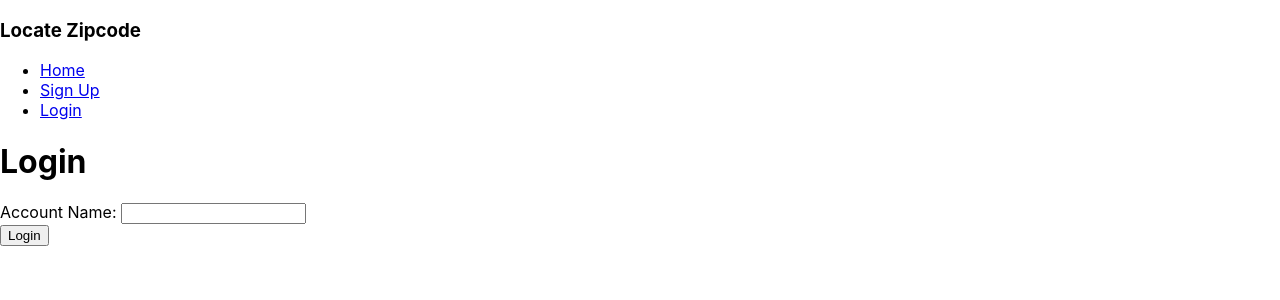
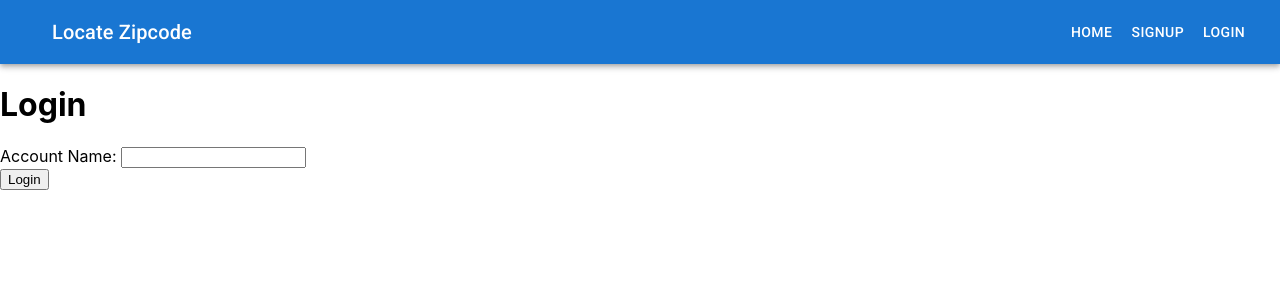
Before and after one commit to thyoon515/phase-2-project, a React (Create React App) app: page /login in a window 1280 px wide. Shown: the top 300 px of the page. Built offline with nearby package versions, Linux system fonts and the light colour scheme; data requests are answered from the project's data file.

Commit message:
Add Material UI to NavBar

```diff
--- a/package.json
+++ b/package.json
@@ -3,6 +3,10 @@
   "version": "0.1.0",
   "private": true,
   "dependencies": {
+    "@emotion/react": "^11.9.3",
+    "@emotion/styled": "^11.9.3",
+    "@mui/icons-material": "^5.8.4",
+    "@mui/material": "^5.9.2",
     "@testing-library/jest-dom": "^5.16.4",
     "@testing-library/react": "^13.3.0",
     "@testing-library/user-event": "^13.5.0",
--- a/public/index.html
+++ b/public/index.html
@@ -9,6 +9,16 @@
       name="description"
       content="Web site created using create-react-app"
     />
+
+    <link
+      rel="stylesheet"
+      href="https://fonts.googleapis.com/css?family=Roboto:300,400,500,700&display=swap"
+    />
+    <link
+      rel="stylesheet"
+      href="https://fonts.googleapis.com/icon?family=Material+Icons"
+    />
+
     <link rel="apple-touch-icon" href="%PUBLIC_URL%/logo192.png" />
     <!--
       manifest.json provides metadata used when your web app is installed on a
--- a/src/components/Zipcode/EnterZipcode.jsx
+++ b/src/components/Zipcode/EnterZipcode.jsx
@@ -28,7 +28,7 @@
     fetch(`http://api.zippopotam.us/us/${formData.zipcode}`)
       .then(res => {
         if(!res.ok){
-          throw Error('result not found, try another')
+          throw Error('Invalid zipcode, try another')
         }
         return res.json()})
       .then(data => {
--- a/src/components/navigation/NavBar.jsx
+++ b/src/components/navigation/NavBar.jsx
@@ -1,5 +1,12 @@
 import React from 'react';
 import { Link } from 'react-router-dom';
+import AppBar from '@mui/material/AppBar';
+import Box from '@mui/material/Box';
+import Toolbar from '@mui/material/Toolbar';
+import Typography from '@mui/material/Typography';
+import Button from '@mui/material/Button';
+import IconButton from '@mui/material/IconButton';
+
 
 const NavBar = ({ loggedIn, logoutGuest }) => {
 
@@ -10,29 +17,44 @@
 
   const loggedInLinks = () => {
     return(
-      <ul>
-        <li><Link to="/">Home</Link></li>
-        <li><Link to="/enterZipcode">Enter Zipcode</Link></li>
-        <li><a href='#' onClick={ logout }>Logout</a></li>
-      </ul>
+      <>
+        <Button color="inherit" component={ Link } to="/">Home</Button>
+        <Button color="inherit" component={ Link } to="/enterZipcode">Enter Zipcode</Button>
+        <Button color="inherit" onClick={ logout }>Logout</Button>
+      </>
     )
   }
 
   const loggedOutLinks = () => {
     return(
-      <ul>
-        <li><Link to="/">Home</Link></li>
-        <li><Link to="/signup">Sign Up</Link></li>
-        <li><Link to="/login">Login</Link></li>
-      </ul>
+      <>
+        <Button color="inherit" component={ Link } to="/">Home</Button>
+        <Button color="inherit" component={ Link } to="/signup">Signup</Button>
+        <Button color="inherit" component={ Link } to="/login">Login</Button>
+      </>
     )
   }
 
   return (
-    <div>
-      <h3>Locate Zipcode</h3>
-      { loggedIn ? loggedInLinks() : loggedOutLinks() }
-    </div>
+      <Box sx={{ flexGrow: 1 }}>
+        <AppBar position="static">
+          <Toolbar>
+            <IconButton
+              size="large"
+              edge="start"
+              color="inherit"
+              aria-label="menu"
+              sx={{ mr: 2 }}
+            >
+
+            </IconButton>
+            <Typography variant="h6" component="div" sx={{ flexGrow: 1 }}>
+              Locate Zipcode
+            </Typography>
+            { loggedIn ? loggedInLinks() : loggedOutLinks() }
+          </Toolbar>
+        </AppBar>
+      </Box>
   );
 }
 
```
Also changed, not shown: 2 other files (tests, documents, lock files or other folders).
